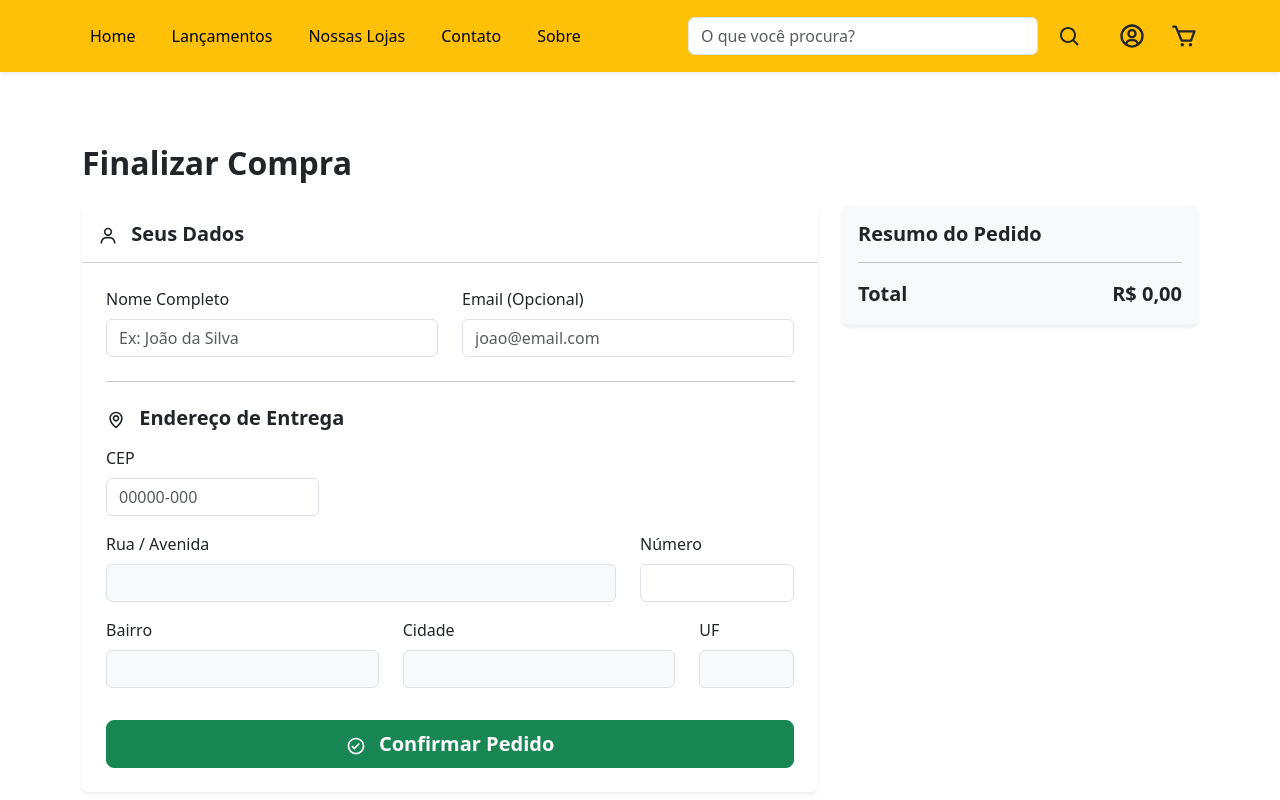
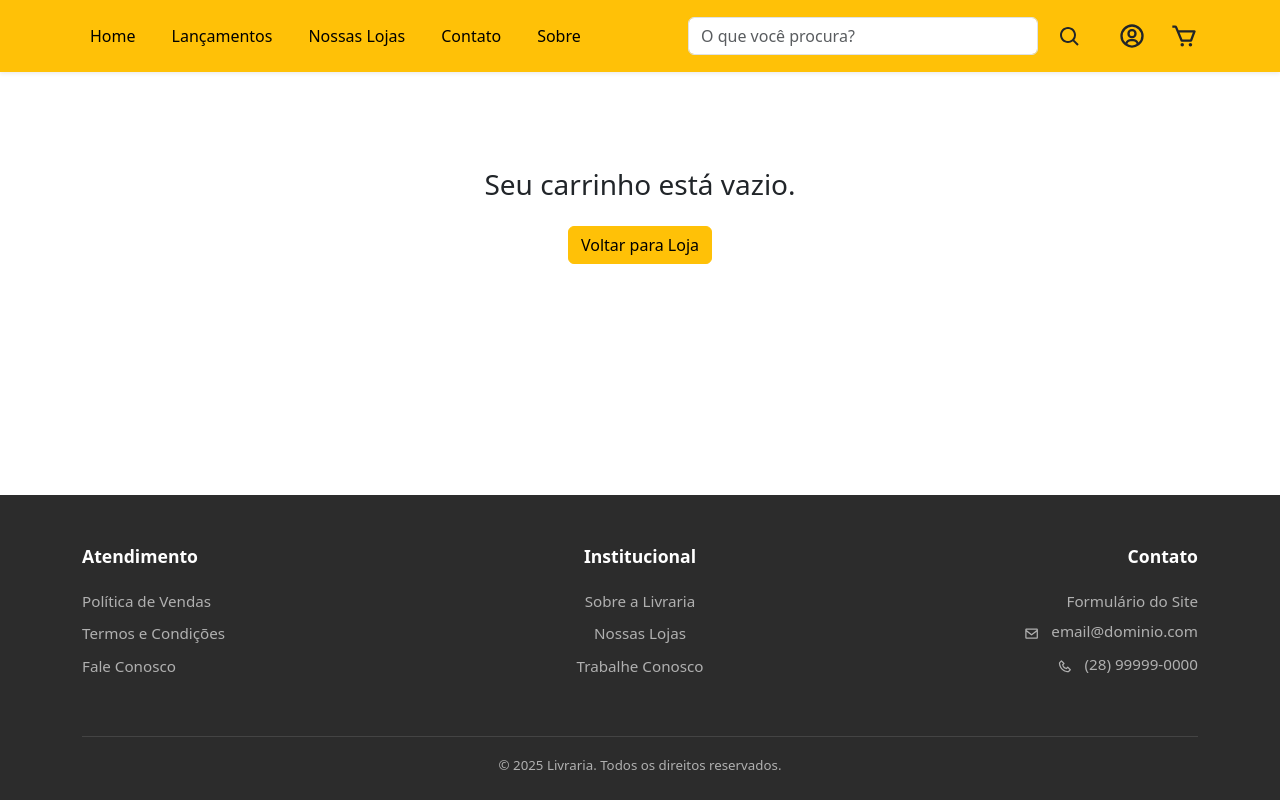
Before and after one commit to TavaresLeo/livraria-fullstack, a React app in the folder frontend/: page /checkout in a window 1280 px wide. Shown: the top 800 px of the page. Built offline with nearby package versions, Linux system fonts and the light colour scheme; the HTML template or start-up script is replaced by a standard one.

Commit message:
correcao e atualizacao de login

```diff
--- a/frontend/src/pages/Checkout.jsx
+++ b/frontend/src/pages/Checkout.jsx
@@ -1,260 +1,111 @@
 import React, { useState, useContext } from 'react';
 import { Container, Row, Col, Form, Button, Card, Spinner, Alert } from 'react-bootstrap';
 import { CartContext } from '../context/CartContext';
-import { BiCheckCircle, BiMap, BiUser } from 'react-icons/bi';
-import { useNavigate } from 'react-router-dom';
+import { BiCheckCircle, BiMap, BiCreditCard } from 'react-icons/bi';
+import { useNavigate, Link } from 'react-router-dom';
 
 const Checkout = () => {
     const { cart, clearCart } = useContext(CartContext);
     const navigate = useNavigate();
+    const [loading, setLoading] = useState(false);
+    const [error, setError] = useState(null);
 
-    // Estados do Cliente
-    const [nome, setNome] = useState('');
-    const [email, setEmail] = useState('');
+    const total = cart.reduce((acc, item) => acc + (item.preco * item.quantity), 0);
 
-    // Estados do Endereço
-    const [cep, setCep] = useState('');
-    const [numero, setNumero] = useState(''); // Estado novo para o número
-    const [endereco, setEndereco] = useState({
-        rua: '',
-        bairro: '',
-        cidade: '',
-        estado: ''
-    });
+    const handleFinalizarCompra = async (e) => {
+        e.preventDefault();
+        setLoading(true);
+        setError(null);
 
-    const [loadingCep, setLoadingCep] = useState(false);
-    const [erro, setErro] = useState(null);
-    const [enviandoPedido, setEnviandoPedido] = useState(false); // Estado para loading do botão
-
-    // Calcula total
-    const totalPedido = cart.reduce((acc, item) => acc + (item.preco * item.quantity), 0);
-
-    // Busca o CEP
-    const buscarCep = async () => {
-        const cepLimpo = cep.replace(/\D/g, '');
-
-        if (cepLimpo.length !== 8) return;
-
-        setLoadingCep(true);
-        setErro(null);
-
-        try {
-            const resposta = await fetch(`https://viacep.com.br/ws/${cepLimpo}/json/`);
-            const dados = await resposta.json();
-
-            if (dados.erro) {
-                setErro("CEP não encontrado.");
-                setLoadingCep(false);
-                return;
-            }
-
-            setEndereco({
-                rua: dados.logradouro,
-                bairro: dados.bairro,
-                cidade: dados.localidade,
-                estado: dados.uf
-            });
-
-        // eslint-disable-next-line no-unused-vars
-        } catch (error) {
-            setErro("Erro ao buscar CEP.");
-        } finally {
-            setLoadingCep(false);
-        }
-    };
-
-    // ENVIA O PEDIDO PARA O BACKEND
-    const finalizarCompra = async (e) => {
-        e.preventDefault();
-        setEnviandoPedido(true);
-
-        // 1. Monta o objeto igual ao que o Backend espera (Order.js)
+        // Pedido no formato que o MongoDB espera
         const pedido = {
-            cliente: { nome, email },
-            endereco: {
-                rua: endereco.rua,
-                numero: numero,
-                bairro: endereco.bairro,
-                cidade: endereco.cidade,
-                estado: endereco.estado,
-                cep: cep
-            },
             itens: cart.map(item => ({
-                produtoId: item.id,
-                titulo: item.titulo,
-                quantidade: item.quantity,
-                precoUnitario: item.preco
+                produto: item._id || item.id,
+                quantidade: item.quantity
             })),
-            total: totalPedido
+            total: total
         };
 
         try {
-            // 2. Faz o POST para a nossa API
-            const response = await fetch('http://localhost:3000/api/pedidos', {
+            // Mandando para a API Pública que liberamos no Passo 1
+            const response = await fetch('https://minha-api-livraria.onrender.com/api/orders', {
                 method: 'POST',
-                headers: {
-                    'Content-Type': 'application/json'
-                },
+                headers: { 'Content-Type': 'application/json' },
                 body: JSON.stringify(pedido)
             });
 
             if (response.ok) {
-                const dados = await response.json();
-                alert(`Sucesso! Pedido realizado. ID: ${dados.orderId}`);
+                alert("🎉 Compra realizada com sucesso! Seu pedido foi registrado.");
                 clearCart();
-                navigate('/');
+                navigate('/'); // Manda o cliente feliz de volta pra Home
             } else {
-                alert("Erro ao salvar pedido. Tente novamente.");
+                const data = await response.json();
+                throw new Error(data.message || "Erro ao processar o pedido");
             }
-
-        } catch (error) {
-            console.error("Erro de conexão:", error);
-            alert("Erro de conexão com o servidor.");
+        } catch (err) {
+            console.error("Erro:", err);
+            setError("Não foi possível finalizar a compra. O servidor pode estar dormindo.");
         } finally {
-            setEnviandoPedido(false);
+            setLoading(false);
         }
     };
 
+    if (cart.length === 0) {
+        return (
+            <Container className="mt-5 text-center py-5">
+                <h3>Seu carrinho está vazio.</h3>
+                <Link to="/"><Button variant="warning" className="mt-3">Voltar para Loja</Button></Link>
+            </Container>
+        );
+    }
+
     return (
-        <Container className="py-5 mt-4">
-            <h2 className="mb-4 fw-bold">Finalizar Compra</h2>
+        <Container className="py-5">
+            <h2 className="mb-4 fw-bold">Finalizar Pedido</h2>
+            {error && <Alert variant="danger">{error}</Alert>}
 
             <Row>
-                {/* FORMULÁRIO */}
                 <Col md={8}>
+                    <Card className="mb-4 shadow-sm border-0">
+                        <Card.Header className="bg-white fw-bold"><BiMap className="me-2"/>Dados de Entrega (Simulação)</Card.Header>
+                        <Card.Body>
+                            <Form>
+                                <Row>
+                                    <Col md={10}><Form.Control placeholder="Endereço Completo" className="mb-3" defaultValue="Rua dos Clientes, 123" /></Col>
+                                    <Col md={2}><Form.Control placeholder="Nº" className="mb-3" defaultValue="123" /></Col>
+                                </Row>
+                            </Form>
+                        </Card.Body>
+                    </Card>
+
                     <Card className="shadow-sm border-0 mb-4">
-                        <Card.Header className="bg-white py-3">
-                            <h5 className="mb-0 fw-bold"><BiUser className="me-2"/> Seus Dados</h5>
-                        </Card.Header>
-                        <Card.Body className="p-4">
-                            <Form onSubmit={finalizarCompra}>
-
-                                {/* DADOS PESSOAIS */}
-                                <Row className="mb-3">
-                                    <Col md={6}>
-                                        <Form.Group controlId="nome">
-                                            <Form.Label>Nome Completo</Form.Label>
-                                            <Form.Control
-                                                type="text"
-                                                placeholder="Ex: João da Silva"
-                                                value={nome}
-                                                onChange={(e) => setNome(e.target.value)}
-                                                required
-                                            />
-                                        </Form.Group>
-                                    </Col>
-                                    <Col md={6}>
-                                        <Form.Group controlId="email">
-                                            <Form.Label>Email (Opcional)</Form.Label>
-                                            <Form.Control
-                                                type="email"
-                                                placeholder="joao@email.com"
-                                                value={email}
-                                                onChange={(e) => setEmail(e.target.value)}
-                                            />
-                                        </Form.Group>
-                                    </Col>
-                                </Row>
-
-                                <hr className="my-4" />
-
-                                <h5 className="mb-3 fw-bold"><BiMap className="me-2"/> Endereço de Entrega</h5>
-
-                                {/* ENDEREÇO */}
-                                <Row className="mb-3">
-                                    <Col md={4}>
-                                        <Form.Group controlId="cep">
-                                            <Form.Label>CEP</Form.Label>
-                                            <Form.Control
-                                                type="text"
-                                                placeholder="00000-000"
-                                                value={cep}
-                                                onChange={(e) => setCep(e.target.value)}
-                                                onBlur={buscarCep}
-                                                maxLength={9}
-                                                required
-                                            />
-                                            {loadingCep && <Spinner animation="border" size="sm" className="mt-2 text-warning" />}
-                                            {erro && <small className="text-danger d-block mt-1">{erro}</small>}
-                                        </Form.Group>
-                                    </Col>
-                                </Row>
-
-                                <Row className="mb-3">
-                                    <Col md={9}>
-                                        <Form.Group controlId="rua">
-                                            <Form.Label>Rua / Avenida</Form.Label>
-                                            <Form.Control type="text" value={endereco.rua} readOnly className="bg-light" />
-                                        </Form.Group>
-                                    </Col>
-                                    <Col md={3}>
-                                        <Form.Group controlId="numero">
-                                            <Form.Label>Número</Form.Label>
-                                            <Form.Control
-                                                type="text"
-                                                value={numero}
-                                                onChange={(e) => setNumero(e.target.value)}
-                                                required
-                                            />
-                                        </Form.Group>
-                                    </Col>
-                                </Row>
-
-                                <Row className="mb-3">
-                                    <Col md={5}>
-                                        <Form.Group controlId="bairro">
-                                            <Form.Label>Bairro</Form.Label>
-                                            <Form.Control type="text" value={endereco.bairro} readOnly className="bg-light" />
-                                        </Form.Group>
-                                    </Col>
-                                    <Col md={5}>
-                                        <Form.Group controlId="cidade">
-                                            <Form.Label>Cidade</Form.Label>
-                                            <Form.Control type="text" value={endereco.cidade} readOnly className="bg-light" />
-                                        </Form.Group>
-                                    </Col>
-                                    <Col md={2}>
-                                        <Form.Group controlId="uf">
-                                            <Form.Label>UF</Form.Label>
-                                            <Form.Control type="text" value={endereco.estado} readOnly className="bg-light" />
-                                        </Form.Group>
-                                    </Col>
-                                </Row>
-
-                                <Button
-                                    variant="success"
-                                    size="lg"
-                                    type="submit"
-                                    className="w-100 mt-3 fw-bold"
-                                    disabled={enviandoPedido}
-                                >
-                                    {enviandoPedido ? (
-                                        <>Creating Order...</>
-                                    ) : (
-                                        <><BiCheckCircle className="me-2"/> Confirmar Pedido</>
-                                    )}
-                                </Button>
-                            </Form>
+                        <Card.Header className="bg-white fw-bold"><BiCreditCard className="me-2"/>Pagamento</Card.Header>
+                        <Card.Body>
+                            <Form.Check type="radio" label="Cartão de Crédito" name="pgto" defaultChecked className="mb-2"/>
+                            <Form.Check type="radio" label="PIX" name="pgto" />
                         </Card.Body>
                     </Card>
                 </Col>
 
-                {/* RESUMO (Direita) */}
                 <Col md={4}>
                     <Card className="shadow-sm border-0 bg-light">
                         <Card.Body>
-                            <h5 className="mb-3 fw-bold">Resumo do Pedido</h5>
+                            <h4 className="fw-bold mb-3">Resumo</h4>
+                            <hr />
                             {cart.map(item => (
-                                <div key={item.id} className="d-flex justify-content-between mb-2 small text-muted">
-                                    <span>{item.quantity}x {item.titulo}</span>
-                                    <span>R$ {(item.preco * item.quantity).toFixed(2)}</span>
+                                <div key={item._id || item.id} className="d-flex justify-content-between mb-2 small text-muted">
+                                    <span>{item.quantity}x {item.titulo.substring(0,20)}...</span>
+                                    <span>R$ {(item.preco * item.quantity).toFixed(2).replace('.', ',')}</span>
                                 </div>
                             ))}
                             <hr />
-                            <div className="d-flex justify-content-between fs-5 fw-bold text-dark">
+                            <div className="d-flex justify-content-between fw-bold fs-5 mb-4">
                                 <span>Total</span>
-                                <span>R$ {totalPedido.toFixed(2).replace('.', ',')}</span>
+                                <span className="text-success">R$ {total.toFixed(2).replace('.', ',')}</span>
                             </div>
+                            <Button variant="success" size="lg" className="w-100 fw-bold" onClick={handleFinalizarCompra} disabled={loading}>
+                                {loading ? <Spinner size="sm" animation="border"/> : <><BiCheckCircle className="me-2"/>Confirmar Pedido</>}
+                            </Button>
                         </Card.Body>
                     </Card>
                 </Col>
```
Also changed, not shown: frontend/src/pages/Admin.jsx (+58 -62 lines), 1 other file (tests, documents, lock files or other folders).
